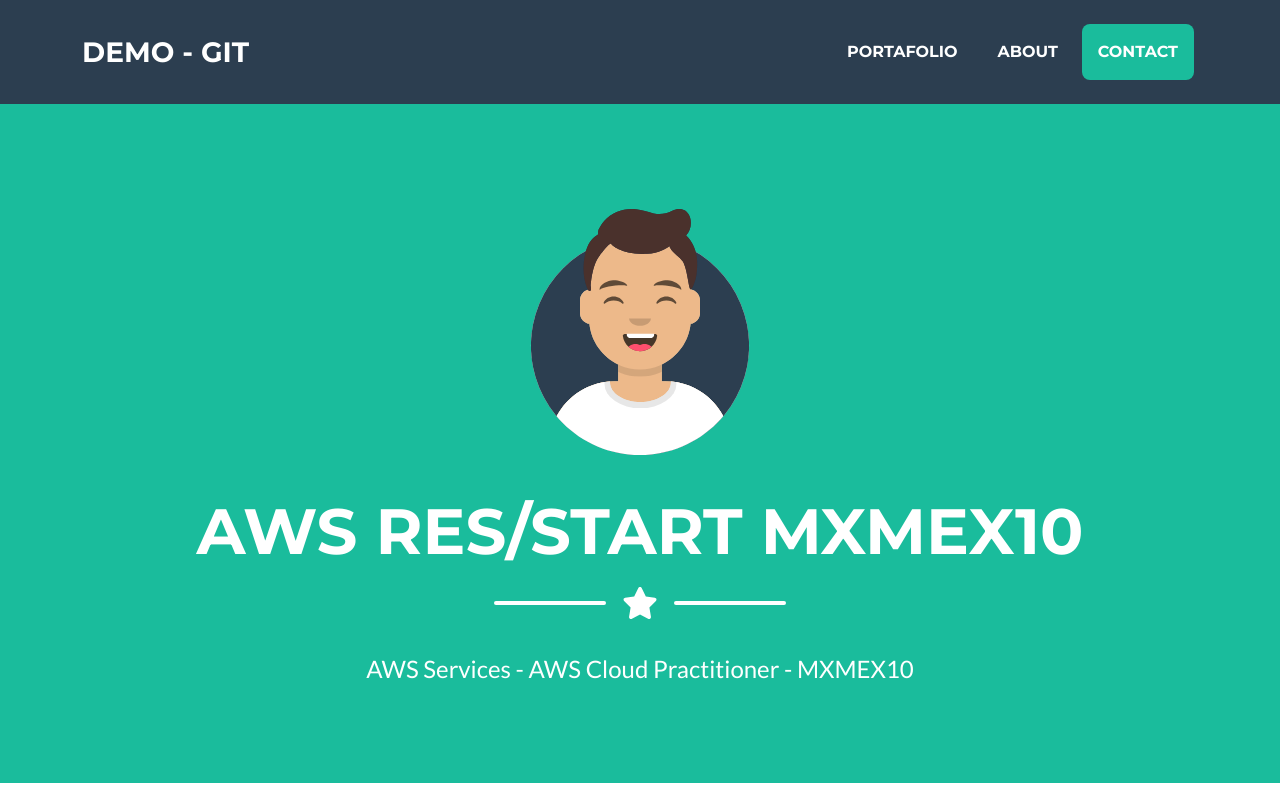
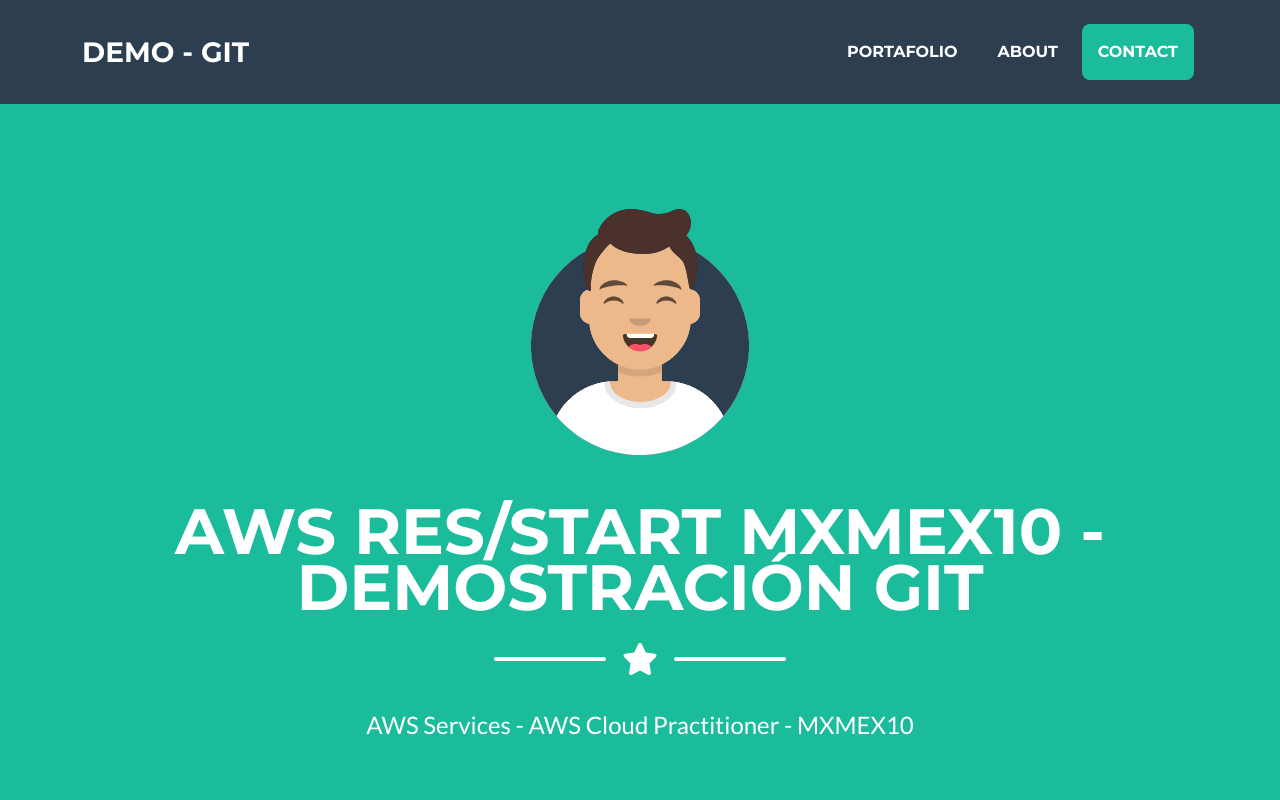
Before and after one commit to ppacheco21/demo-git-template, a plain HTML site: page index.html in a window 1280 px wide. Shown: the top 800 px of the page. Drawn offline with nearby package versions, Linux system fonts and the light colour scheme.

Commit message:
tercer commit, cambio en presentacion

```diff
--- a/index.html
+++ b/index.html
@@ -40,7 +40,7 @@
                 <!-- Masthead Avatar Image-->
                 <img class="masthead-avatar mb-5" src="assets/img/avataaars.svg" alt="..." />
                 <!-- Masthead Heading-->
-                <h1 class="masthead-heading text-uppercase mb-0">AWS reS/Start MXMEX10</h1>
+                <h1 class="masthead-heading text-uppercase mb-0">AWS reS/Start MXMEX10 - Demostración Git</h1>
                 <!-- Icon Divider-->
                 <div class="divider-custom divider-light">
                     <div class="divider-custom-line"></div>
```
